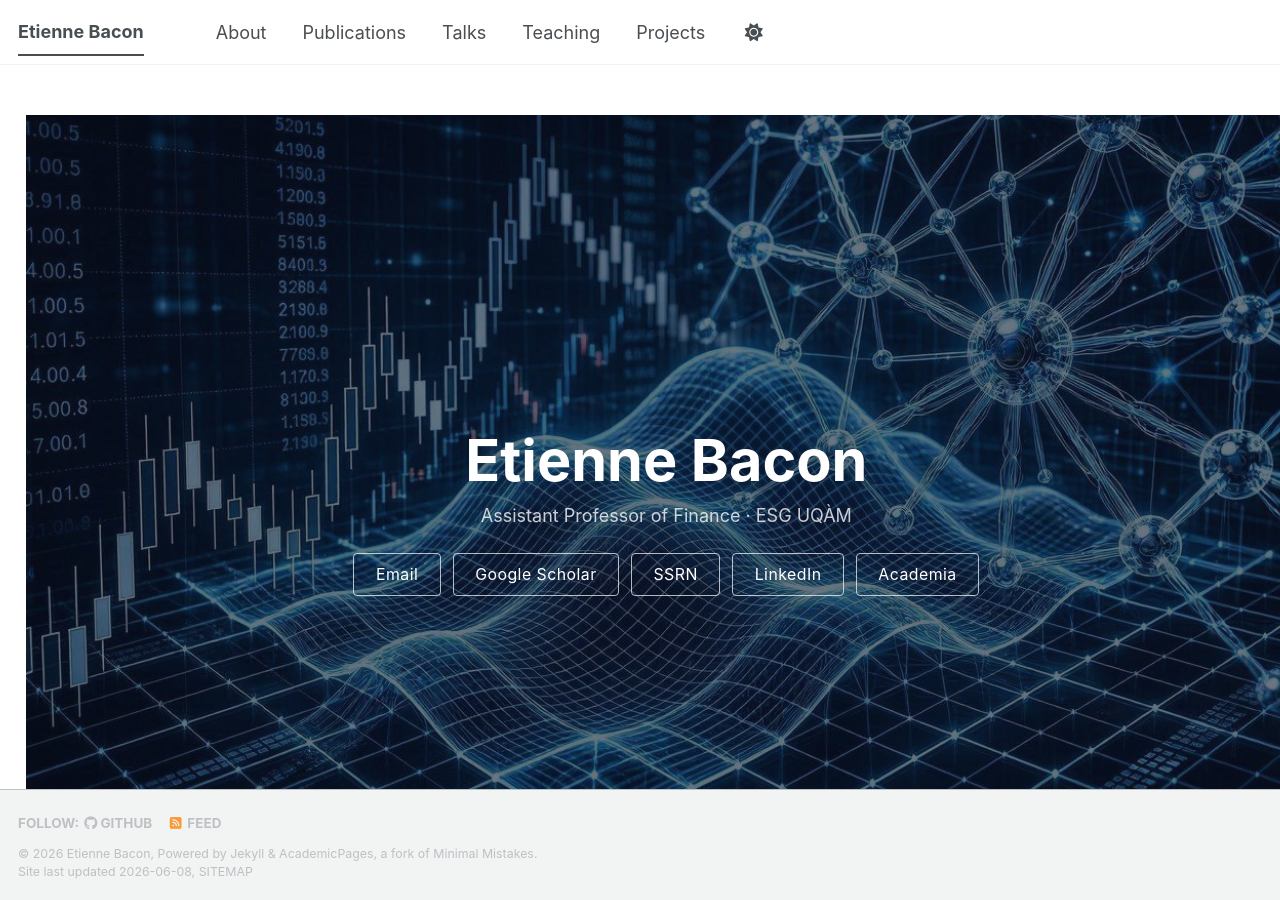
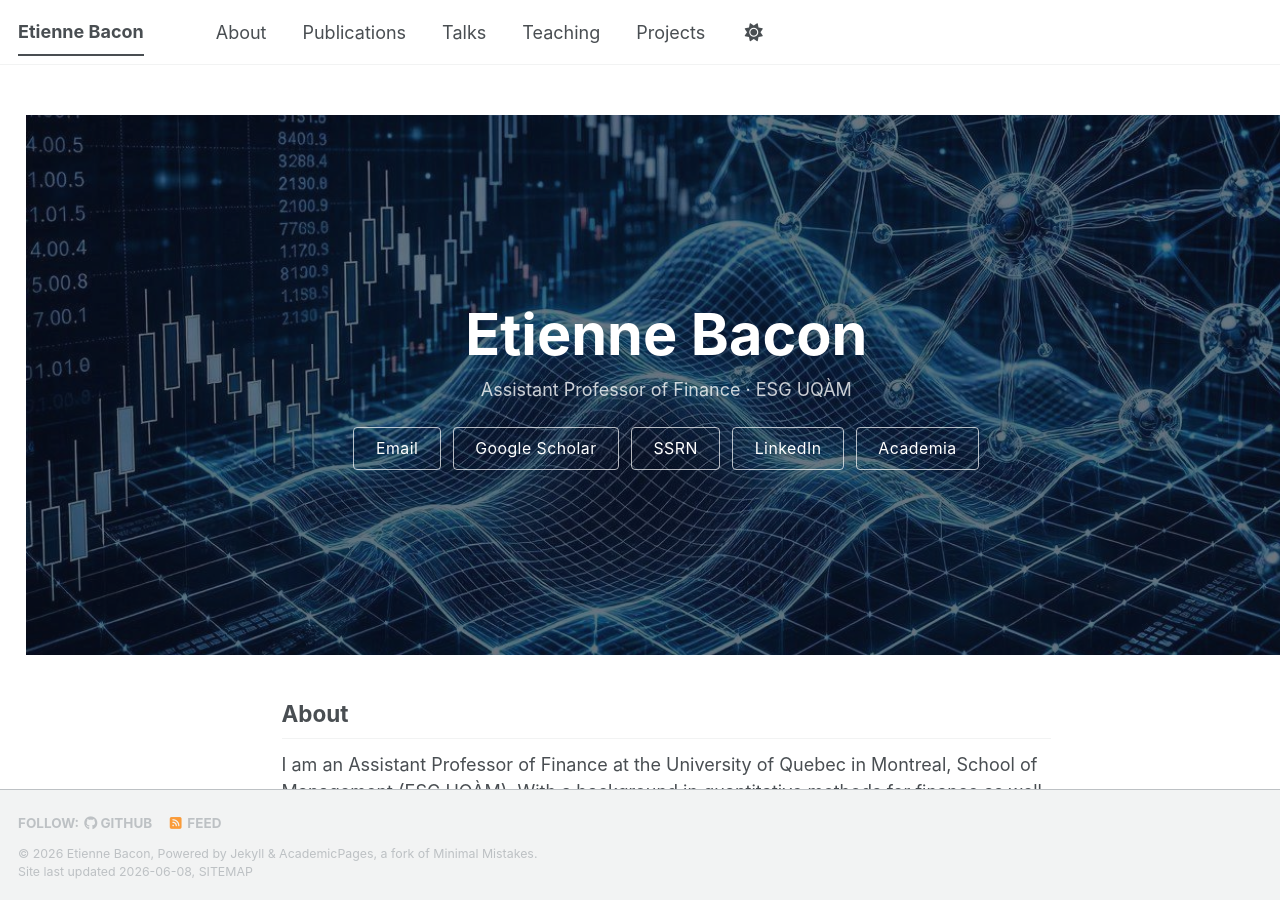
Before and after one commit to EtienneBacon/EtienneBacon.github.io, a Jekyll site: the page built from _pages/about.md, in a window 1280 px wide and 900 px high. Built offline with Jekyll 4.4.1, drawn with Linux system fonts in a browser that asks for light colours; a script bundle is joined from its source files by our own code; library files that are not in the unit come from our copies.

Commit message:
Update main.scss

```diff
--- a/assets/css/main.scss
+++ b/assets/css/main.scss
@@ -55,7 +55,7 @@
   position: relative;
   width: 100vw;
   margin-left: calc(-50vw + 50%);
-  min-height: 88vh;
+  min-height: 60vh;
   display: flex;
   align-items: center;
   justify-content: center;
```
